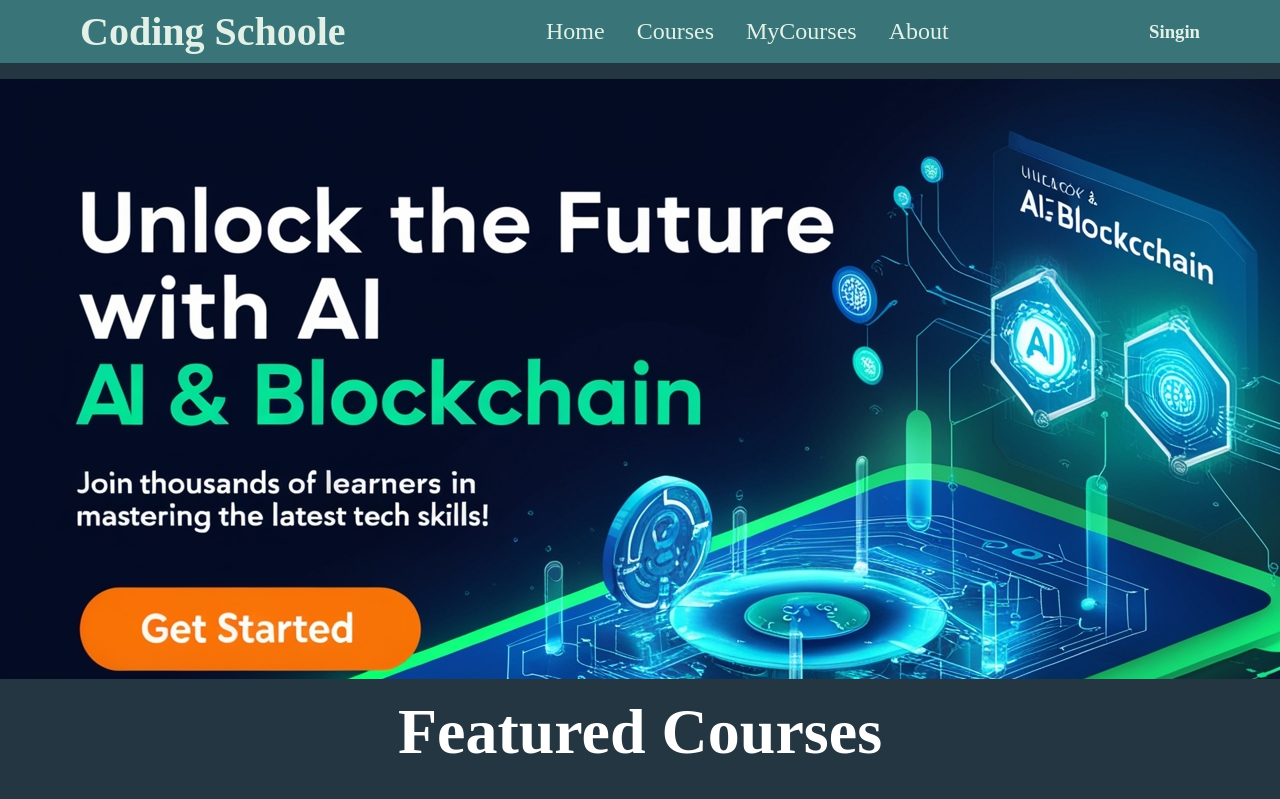
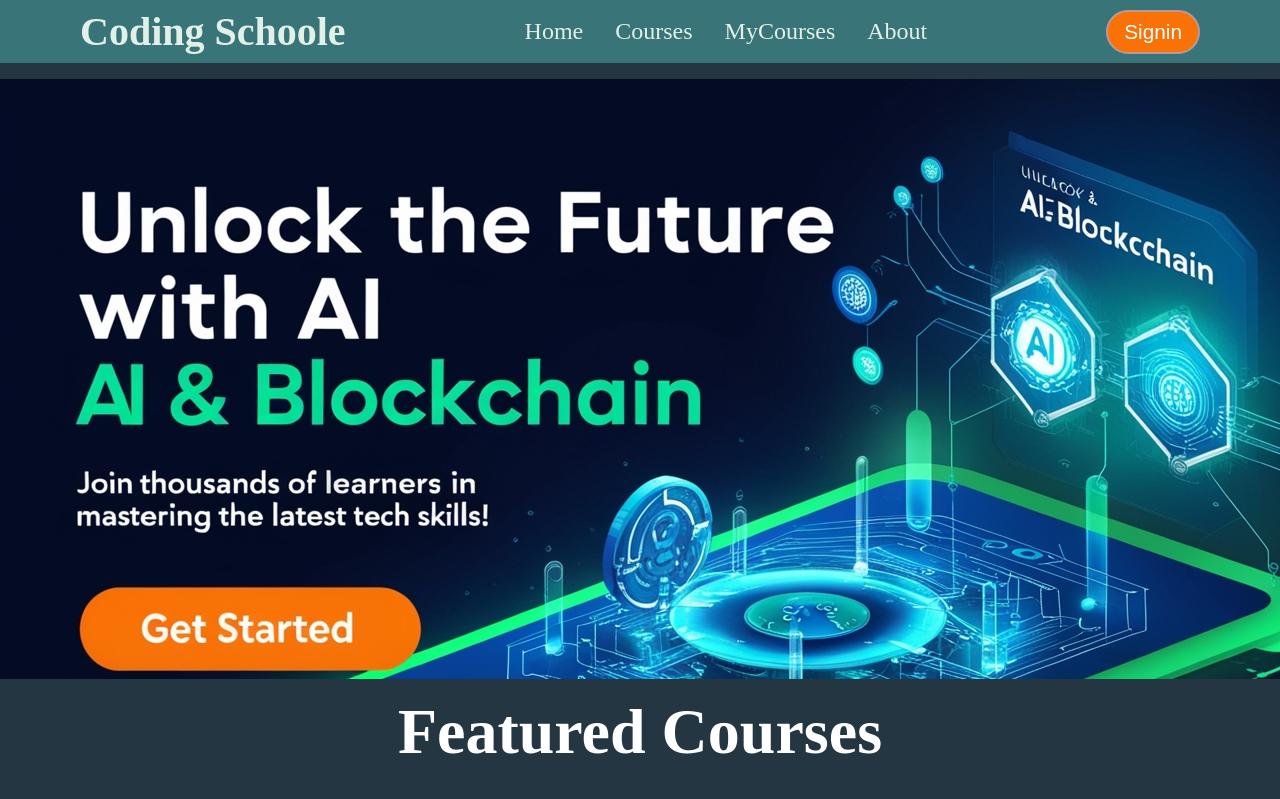
Before and after one commit to abhiishekh/CourseSellingApp-Frontend, a React (Vite) app: page / in a window 1280 px wide. Shown: the top 799 px of the page. Built offline with nearby package versions, Linux system fonts and the light colour scheme.

Commit message:
Changin Nav UI

```diff
--- a/src/components/Nav.jsx
+++ b/src/components/Nav.jsx
@@ -16,7 +16,7 @@ const Nav = () => {
             <a href="#">About</a>
         </div>
         <div className="signin">
-            <h3>Singin</h3>
+            <button>Signin</button>
         </div>
       </div>
     </>
```
